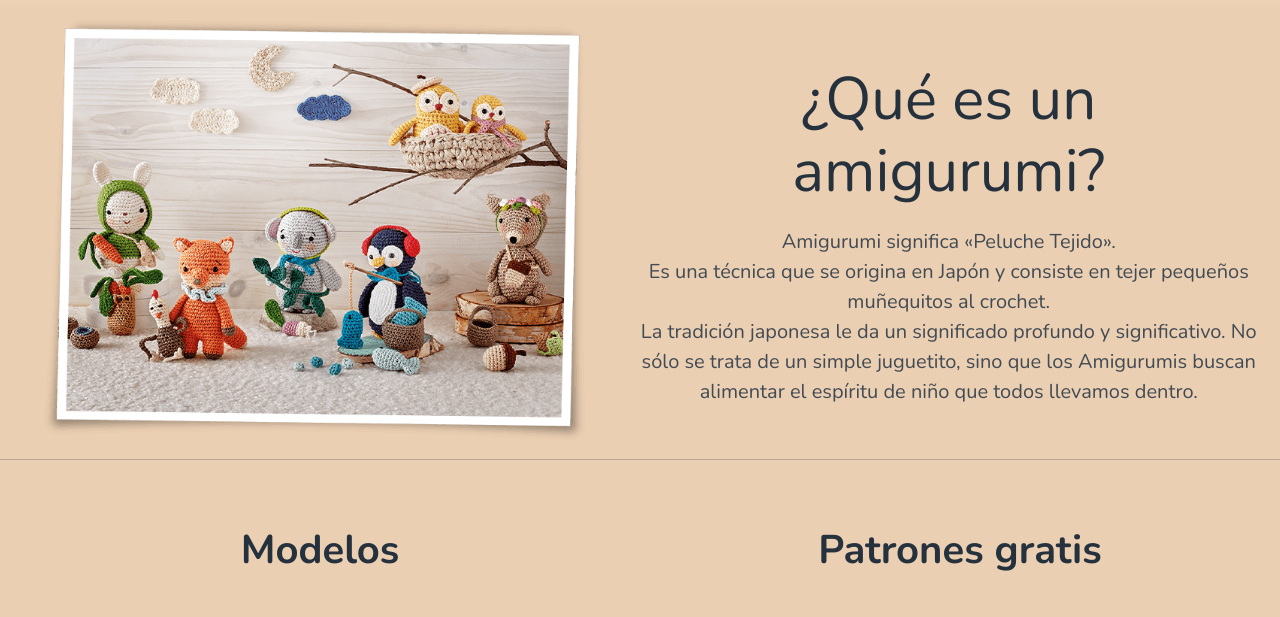
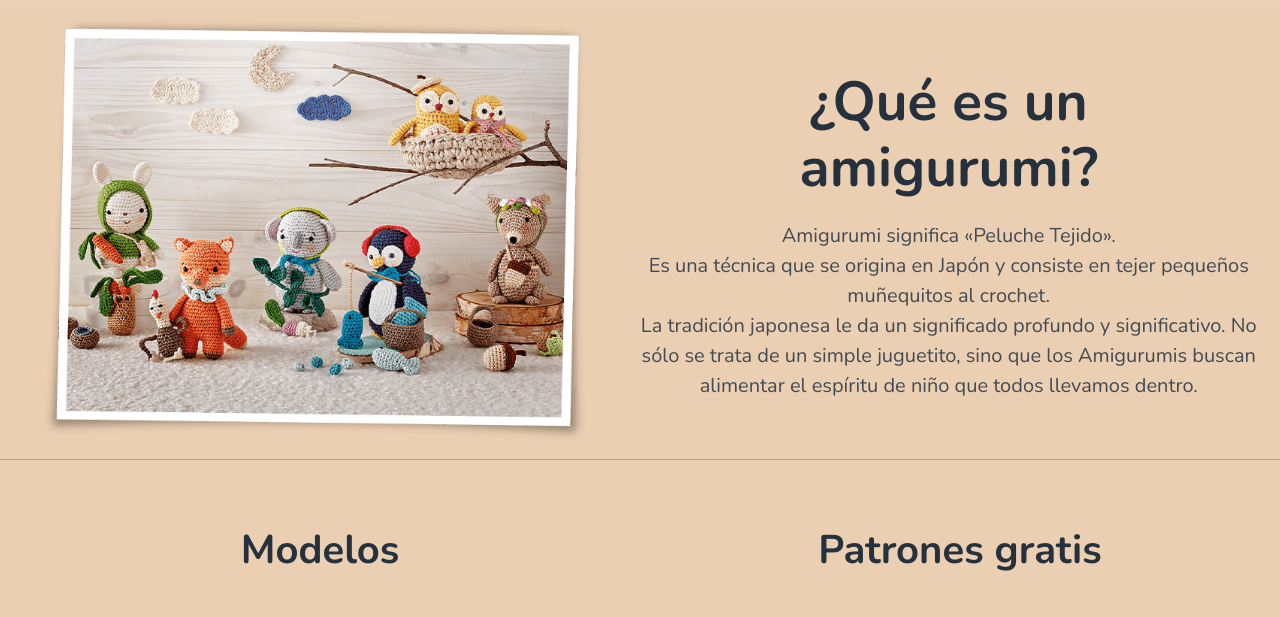
Before and after one commit to Nahirmm/mamagurumi, a website: page index.html in a window 1280 px wide. Shown: the part 122-739 px from the top of the page. Drawn offline with nearby package versions, Linux system fonts and the light colour scheme.

Commit message:
tamaño letra y negrita al encabezado index

```diff
--- a/scss/_mainIndex.scss
+++ b/scss/_mainIndex.scss
@@ -20,8 +20,9 @@ $colorLetrasMasOscuro: #25313d;
         text-align: center;
         .indexEncabezado__titulo {
             color: $colorLetrasMasOscuro;
-            font-size: 6rem;
+            font-size: 5.5rem;
             margin: 2rem;
+            font-weight: bold;
         }
     }
 }
```
Also changed, not shown: css/style.css, 1 other file.
